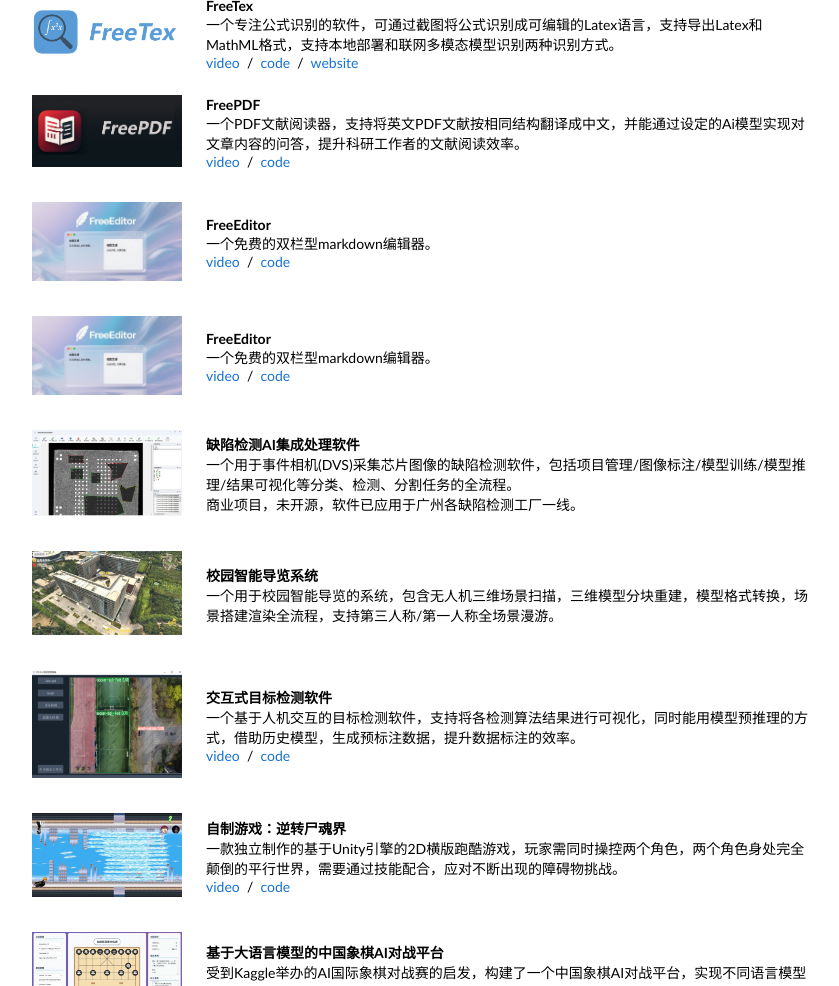
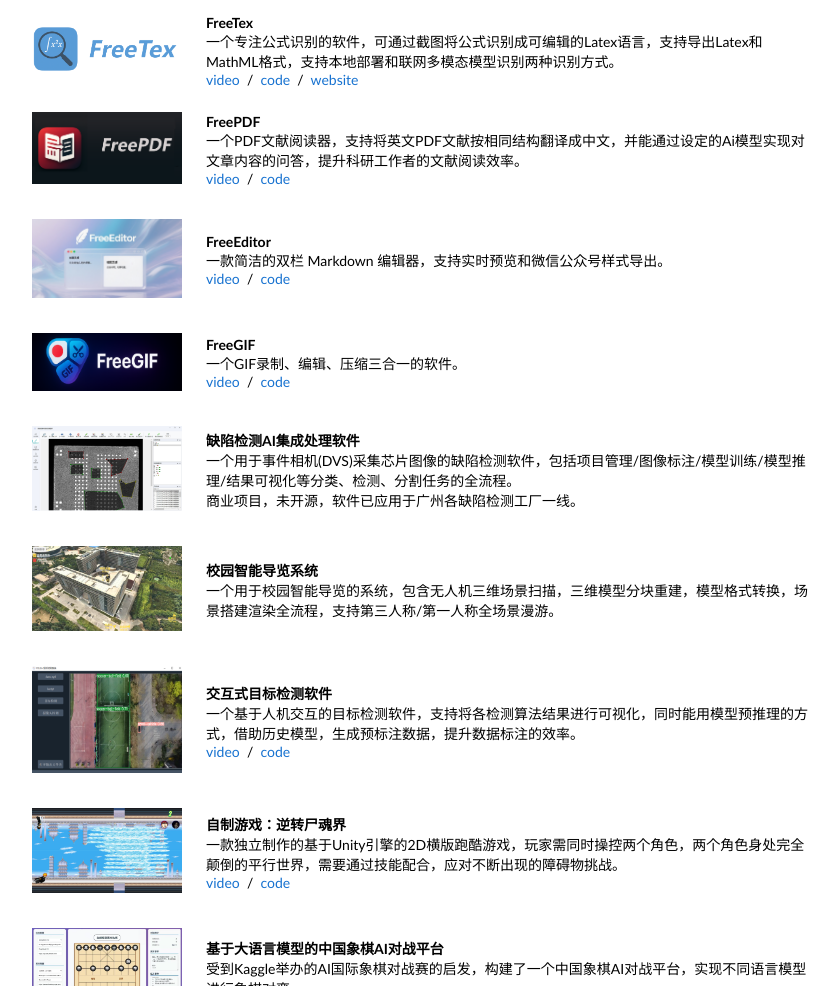
Before and after one commit to zstar1003/zstar, a plain HTML site: page index.html in a window 1280 px wide. Shown: the part 811-1797 px from the top of the page, without its empty margins (224-1063 px from the left). Drawn offline with Linux system fonts and the light colour scheme.

Commit message:
docs: 更新项目内容

```diff
--- a/index.html
+++ b/index.html
@@ -130,7 +130,7 @@
       <td style="padding:8px;width:80%;vertical-align:middle">
         <span class="papertitle">FreeEditor</span>
         <br>
-        一个免费的双栏型markdown编辑器。
+        一款简洁的双栏 Markdown 编辑器，支持实时预览和微信公众号样式导出。
         <div class="paper">
           <a href="https://www.bilibili.com/video/BV1EF47zhEaF">video</a> &nbsp/&nbsp
           <a href="https://github.com/zstar1003/FreeEditor">code</a>
@@ -138,17 +138,17 @@
       </td>
     </tr>
 
-      <tr>
+    <tr>
       <td style="padding:16px;width:20%;vertical-align:middle">
-          <img src='images/xm8.png' style="width:100%;min-width:150px;max-width:300px">
+          <img src='images/xm9.png' style="width:100%;min-width:150px;max-width:300px">
       </td>
       <td style="padding:8px;width:80%;vertical-align:middle">
-        <span class="papertitle">FreeEditor</span>
+        <span class="papertitle">FreeGIF</span>
         <br>
-        一个免费的双栏型markdown编辑器。
+        一个GIF录制、编辑、压缩三合一的软件。
         <div class="paper">
-          <a href="https://www.bilibili.com/video/BV1EF47zhEaF">video</a> &nbsp/&nbsp
-          <a href="https://github.com/zstar1003/FreeEditor">code</a>
+          <a href="https://www.bilibili.com/video/BV1bU43zYE7m">video</a> &nbsp/&nbsp
+          <a href="https://github.com/zstar1003/FreeGIF">code</a>
         </div>
       </td>
     </tr>
```
Also changed, not shown: images/xm9.png (added).
